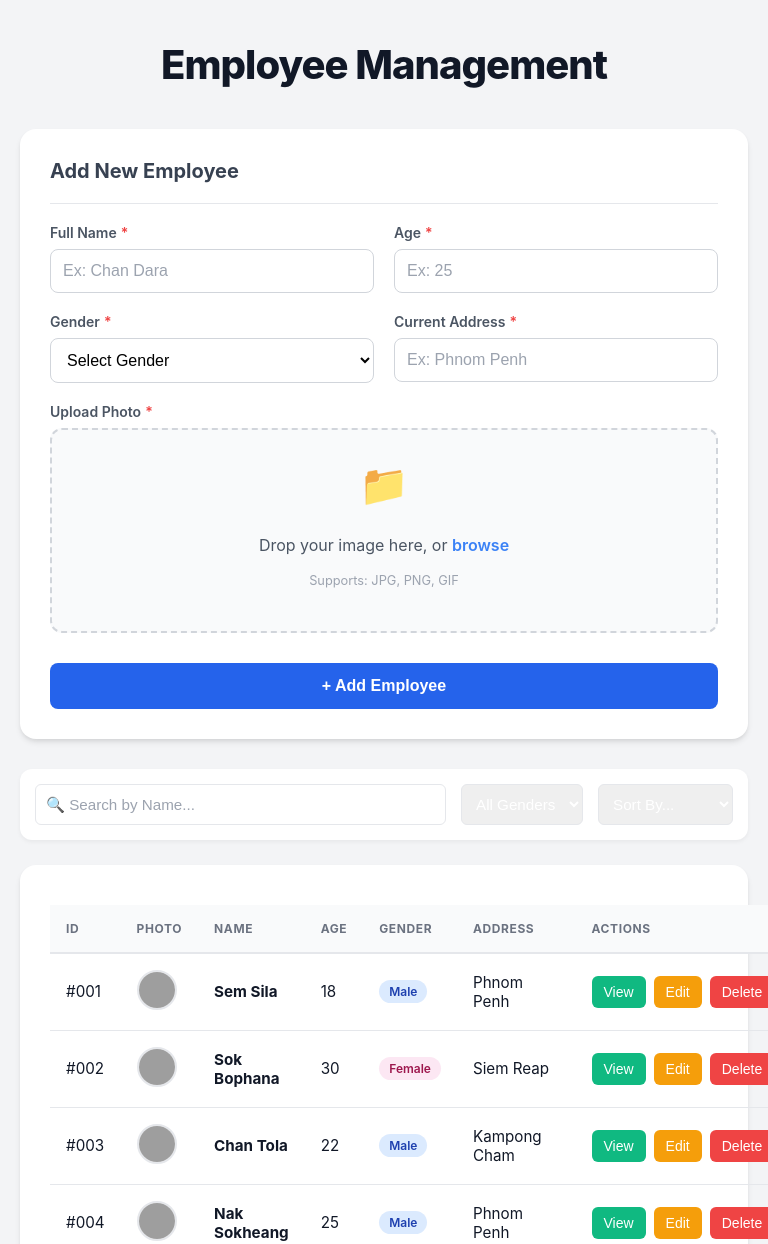
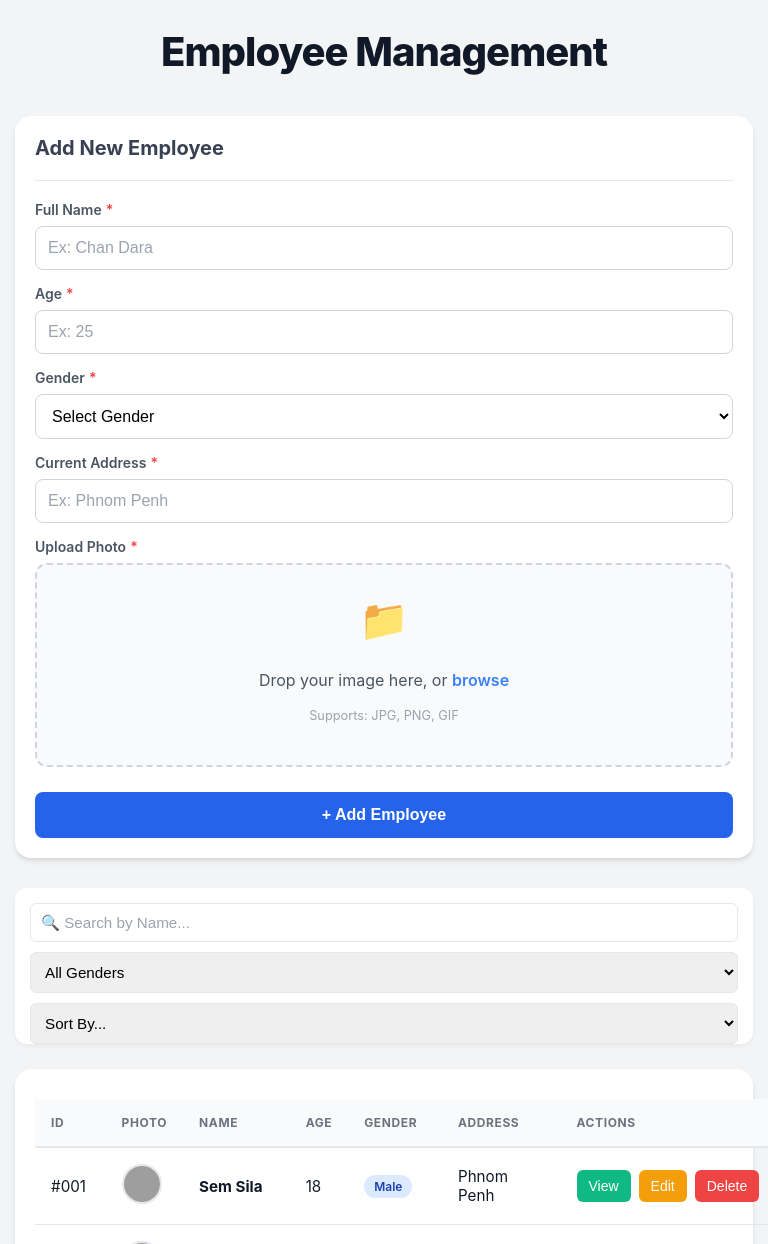
Before and after one commit to sila911/staffly, a React (Vite) app: page / in a window 768 px wide. Shown: the top 1244 px of the page. Built offline with nearby package versions, Linux system fonts and the light colour scheme; grey boxes are pictures that could not be loaded.

Commit message:
Add responsive on phone

```diff
--- a/index.html
+++ b/index.html
@@ -3,7 +3,7 @@
 
 <head>
   <meta charset="UTF-8" />
-  <link rel="icon" type="image/svg+xml" href="./public/staffly-icon.png" />
+  <link rel="icon" type="image/svg+xml" href="./public/staffly.png" />
   <meta name="viewport" content="width=device-width, initial-scale=1.0" />
   <title>Staffly | Employee Management</title>
 </head>
--- a/src/App.css
+++ b/src/App.css
@@ -1,4 +1,6 @@
-/* GLOBAL RESET & BASICS */
+/* =========================================
+   1. GLOBAL RESET & BASICS
+   ========================================= */
 * {
   box-sizing: border-box;
 }
@@ -26,7 +28,9 @@ h1 {
   letter-spacing: -0.025em;
 }
 
-/* --- CARD STYLES --- */
+/* =========================================
+   2. CARD STYLES
+   ========================================= */
 .form-card,
 .table-card {
   background: white;
@@ -36,7 +40,9 @@ h1 {
   margin-bottom: 30px;
 }
 
-/* --- FORM STYLES --- */
+/* =========================================
+   3. FORM STYLES
+   ========================================= */
 .form-card h3 {
   margin-top: 0;
   padding-bottom: 20px;
@@ -91,7 +97,7 @@ h1 {
   box-shadow: 0 0 0 3px rgba(59, 130, 246, 0.2);
 }
 
-/* --- NEW: ERROR STATES --- */
+/* ERROR STATES */
 .input-error {
   border-color: #ef4444 !important;
   background-color: #fef2f2 !important;
@@ -128,7 +134,9 @@ h1 {
   background-color: #1d4ed8;
 }
 
-/* --- FILE UPLOAD STYLES --- */
+/* =========================================
+   4. FILE UPLOAD STYLES
+   ========================================= */
 .upload-box {
   border: 2px dashed #d1d5db;
   border-radius: 12px;
@@ -176,7 +184,7 @@ h1 {
   color: #9ca3af;
 }
 
-/* --- NEW: CIRCULAR PHOTO PREVIEW (Facebook Style) --- */
+/* CIRCULAR PHOTO PREVIEW */
 .photo-preview-container {
   display: flex;
   flex-direction: column;
@@ -199,7 +207,6 @@ h1 {
   height: 150px;
   object-fit: cover;
   border-radius: 50%;
-  /* Makes it a circle */
   border: 4px solid white;
   box-shadow: 0 4px 6px rgba(0, 0, 0, 0.1);
   margin-bottom: 15px;
@@ -222,7 +229,9 @@ h1 {
   border-color: #9ca3af;
 }
 
-/* --- FILTER SECTION --- */
+/* =========================================
+   5. FILTER SECTION
+   ========================================= */
 .filters {
   display: flex;
   gap: 15px;
@@ -239,14 +248,16 @@ h1 {
   border: 1px solid #e5e7eb;
   border-radius: 6px;
   font-size: 0.95rem;
-  color: #ffffff;
+  color: #000000;
 }
 
 .filters input {
   flex-grow: 1;
 }
 
-/* --- TABLE STYLES --- */
+/* =========================================
+   6. TABLE STYLES
+   ========================================= */
 table {
   width: 100%;
   border-collapse: collapse;
@@ -361,7 +372,9 @@ td {
   opacity: 0.9;
 }
 
-/* --- MODAL --- */
+/* =========================================
+   7. MODALS (PROFILE, DELETE, SUCCESS)
+   ========================================= */
 .modal-overlay {
   position: fixed;
   top: 0;
@@ -386,6 +399,7 @@ td {
   width: 90%;
 }
 
+/* Profile Modal Specifics */
 .profile-modal {
   text-align: left;
   max-width: 450px;
@@ -467,11 +481,10 @@ td {
   border: none;
 }
 
-/* --- NEW: SUCCESS MODAL --- */
+/* Success Modal Specifics */
 .success-icon {
   font-size: 4rem;
   color: #10b981;
-  /* Green */
   margin-bottom: 15px;
   display: block;
 }
@@ -493,3 +506,228 @@ td {
   cursor: pointer;
   margin-top: 15px;
 }
+
+/* =========================================
+   8. FOOTER & CONTACT SECTION
+   ========================================= */
+.footer-section {
+  margin-top: 50px;
+  background-color: #ffffff;
+  border-top: 1px solid #e5e7eb;
+  padding-top: 50px;
+}
+
+.contact-container {
+  max-width: 600px;
+  margin: 0 auto 50px auto;
+  text-align: center;
+}
+
+.contact-title {
+  font-size: 2rem;
+  font-weight: 800;
+  color: #111827;
+  margin-bottom: 10px;
+}
+
+.contact-subtitle {
+  color: #6b7280;
+  margin-bottom: 30px;
+}
+
+.contact-form-card {
+  background: white;
+  padding: 40px;
+  border-radius: 16px;
+  box-shadow: 0 10px 25px -5px rgba(0, 0, 0, 0.1);
+  border: 1px solid #e5e7eb;
+  text-align: left;
+}
+
+.contact-input,
+.contact-textarea {
+  width: 100%;
+  padding: 12px;
+  margin-top: 5px;
+  border: 1px solid #d1d5db;
+  border-radius: 8px;
+  font-size: 1rem;
+  background-color: #f9fafb;
+  color: #000;
+  transition: all 0.2s;
+}
+
+.contact-input:focus,
+.contact-textarea:focus {
+  outline: none;
+  border-color: #3b82f6;
+  background-color: #fff;
+  box-shadow: 0 0 0 3px rgba(59, 130, 246, 0.2);
+}
+
+.btn-send {
+  width: 100%;
+  background-color: #2563eb;
+  color: white;
+  padding: 14px;
+  border: none;
+  border-radius: 8px;
+  font-weight: 600;
+  font-size: 1rem;
+  cursor: pointer;
+  display: flex;
+  align-items: center;
+  justify-content: center;
+  gap: 10px;
+  margin-top: 10px;
+  transition: background 0.2s;
+}
+
+.btn-send:hover {
+  background-color: #1d4ed8;
+}
+
+.btn-send:disabled {
+  background-color: #93c5fd;
+  cursor: not-allowed;
+}
+
+.footer-bottom {
+  max-width: 1000px;
+  margin: 0 auto;
+  padding: 30px 20px;
+  border-top: 1px solid #f3f4f6;
+  display: flex;
+  flex-direction: column;
+  align-items: center;
+  gap: 20px;
+}
+
+.footer-brand {
+  display: flex;
+  align-items: center;
+  gap: 10px;
+  font-weight: bold;
+  font-size: 1.2rem;
+  color: #111827;
+  text-decoration: none;
+}
+
+.brand-icon {
+  width: 35px;
+  height: 35px;
+  background-color: #2563eb;
+  color: white;
+  border-radius: 8px;
+  display: flex;
+  align-items: center;
+  justify-content: center;
+}
+
+.social-links {
+  display: flex;
+  gap: 20px;
+}
+
+.social-icon {
+  color: #9ca3af;
+  font-size: 1.5rem;
+  transition: color 0.2s;
+}
+
+.social-icon:hover {
+  color: #2563eb;
+}
+
+.footer-copyright {
+  color: #6b7280;
+  font-size: 0.9rem;
+}
+
+/* =========================================
+  9. RESPONSIVE DESIGN (PHONE)
+   ========================================= */
+@media (max-width: 768px) {
+  .container {
+    padding: 0 15px;
+    margin-top: 20px;
+  }
+
+  /* 1. RESPONSIVE FORM CARD */
+  .form-grid {
+    grid-template-columns: 1fr;
+    gap: 15px;
+  }
+
+  .btn-submit,
+  .form-group[style] {
+    grid-column: span 1 !important;
+  }
+/* ... inside @media (max-width: 768px) ... */
+
+  /* 2. RESPONSIVE FILTERS CARD (1 Top, 2 Bottom) */
+  .filters {
+    display: flex;
+    flex-wrap: wrap;    /* Allow items to wrap to the next line */
+    gap: 10px;          /* Space between items */
+
+    /* Remove the scrolling properties from before */
+    overflow-x: visible;
+    white-space: normal;
+    padding-bottom: 0;
+  }
+
+  /* Make the Search Input take the full top row */
+  .filters input {
+    width: 100%;
+    flex-basis: 100%;
+  }
+
+  /* Make the Select buttons share the second row (50% each minus gap) */
+  .filters select {
+    width: calc(50% - 5px); /* Calculate width accounting for the 10px gap */
+    flex-grow: 1;
+  }
+
+  .filters input,
+  .filters select {
+    width: auto;       /* Let them sit side-by-side */
+    flex-shrink: 0;    /* Prevent them from squashing */
+    min-width: 140px;  /* Ensure they are readable */
+  }
+
+  /* Hide the ugly scrollbar but allow scrolling */
+  .filters::-webkit-scrollbar {
+    height: 4px;
+  }
+  .filters::-webkit-scrollbar-thumb {
+    background: #d1d5db;
+    border-radius: 4px;
+  }
+
+  .filters input,
+  .filters select {
+    width: 100%; /* Make them full width */
+  }
+
+  .form-card,
+  .table-card {
+    padding: 20px;
+  }
+
+  .modal-content {
+    width: 85%;
+    padding: 20px;
+  }
+
+  .footer-bottom {
+    flex-direction: column;
+  }
+}
+
+@media (min-width: 768px) {
+  .footer-bottom {
+    flex-direction: row;
+    justify-content: space-between;
+  }
+}
```
